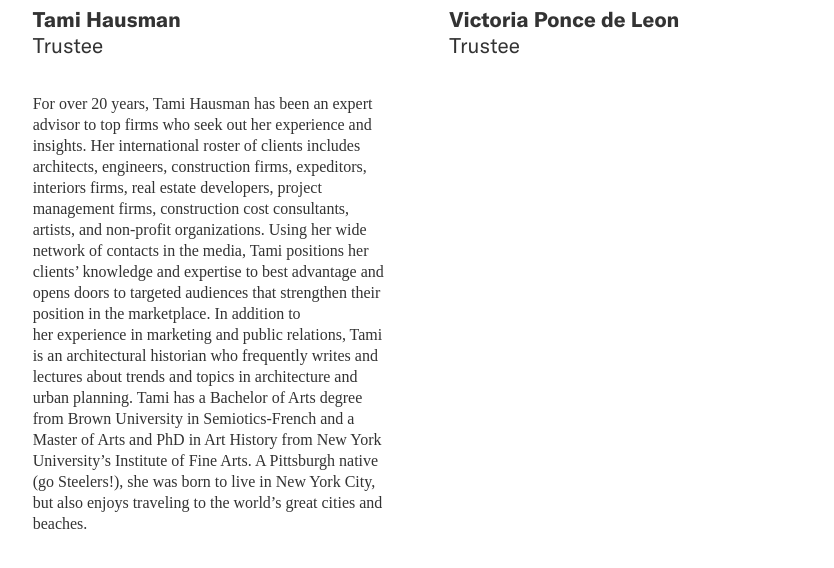
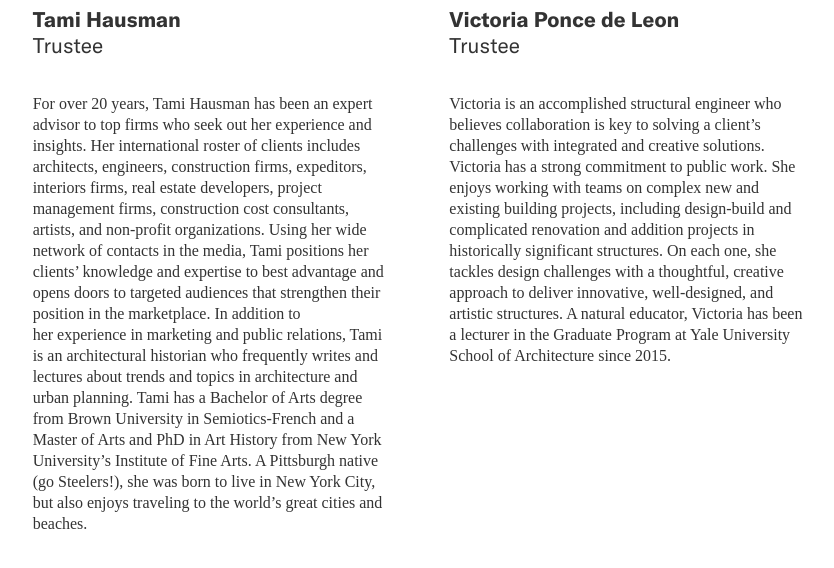
Before and after one commit to jengalas/bwaf-bbw, a Jekyll site: the page built from about/boardandstaff.md, in a window 1280 px wide and 900 px high, scrolled down 10408 px, cut to the strip 165-771 px from the top of the window. Shown: the top 568 px of the strip, without its empty margins (444-1278 px from the left). Built offline with Jekyll 4.4.1, drawn with Linux system fonts in a browser that asks for light colours; nearby versions of some CDN libraries; some web fonts are replaced.

Commit message:
Updated 1 file via CloudCannon.

```diff
--- a/about/boardandstaff.md
+++ b/about/boardandstaff.md
@@ -340,7 +340,17 @@ page_blocks:
         title_role: Trustee
         image: >-
           https://res.cloudinary.com/beverly-willis-architecture-foundation/image/upload/v1706734050/Victoria_Ponce_de_Leon_800x600.png
-        description: ''
+        description: >-
+          Victoria is an accomplished structural engineer who believes
+          collaboration is key to solving a client’s challenges with integrated
+          and creative solutions. Victoria has a strong commitment to public
+          work. She enjoys working with teams on complex new and existing
+          building projects, including design-build and complicated renovation
+          and addition projects in historically significant structures. On each
+          one, she tackles design challenges with a thoughtful, creative
+          approach to deliver innovative, well-designed, and artistic
+          structures. A natural educator, Victoria has been a lecturer in the
+          Graduate Program at Yale University School of Architecture since 2015.
       - title: Mary McLeod, Ph.D.
         title_role: Consulting Historian
         image: >-
```
